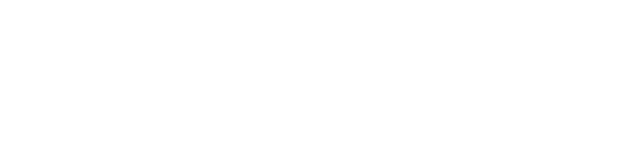
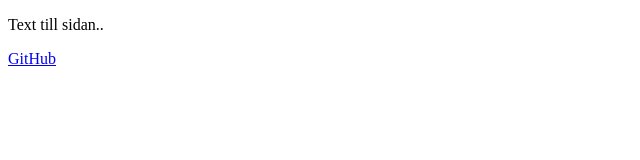
Before and after one commit to MousaAzm/js-grupprojekt, a plain HTML site: page index.html in a window 1280 px wide. Shown: the whole page, without its empty margins (0-640 px from the left). Drawn offline with Linux system fonts and the light colour scheme.

Commit message:
footer med länk

```diff
--- a/index.html
+++ b/index.html
@@ -7,6 +7,8 @@
     <title>Travel</title>
 </head>
 <body>
-
+    <p>Text till sidan..</p>
 </body>
+<footer> <a href="https://github.com/TeamProjectEC/js-grupprojekt">
+    GitHub</a></footer>
 </html>
```
